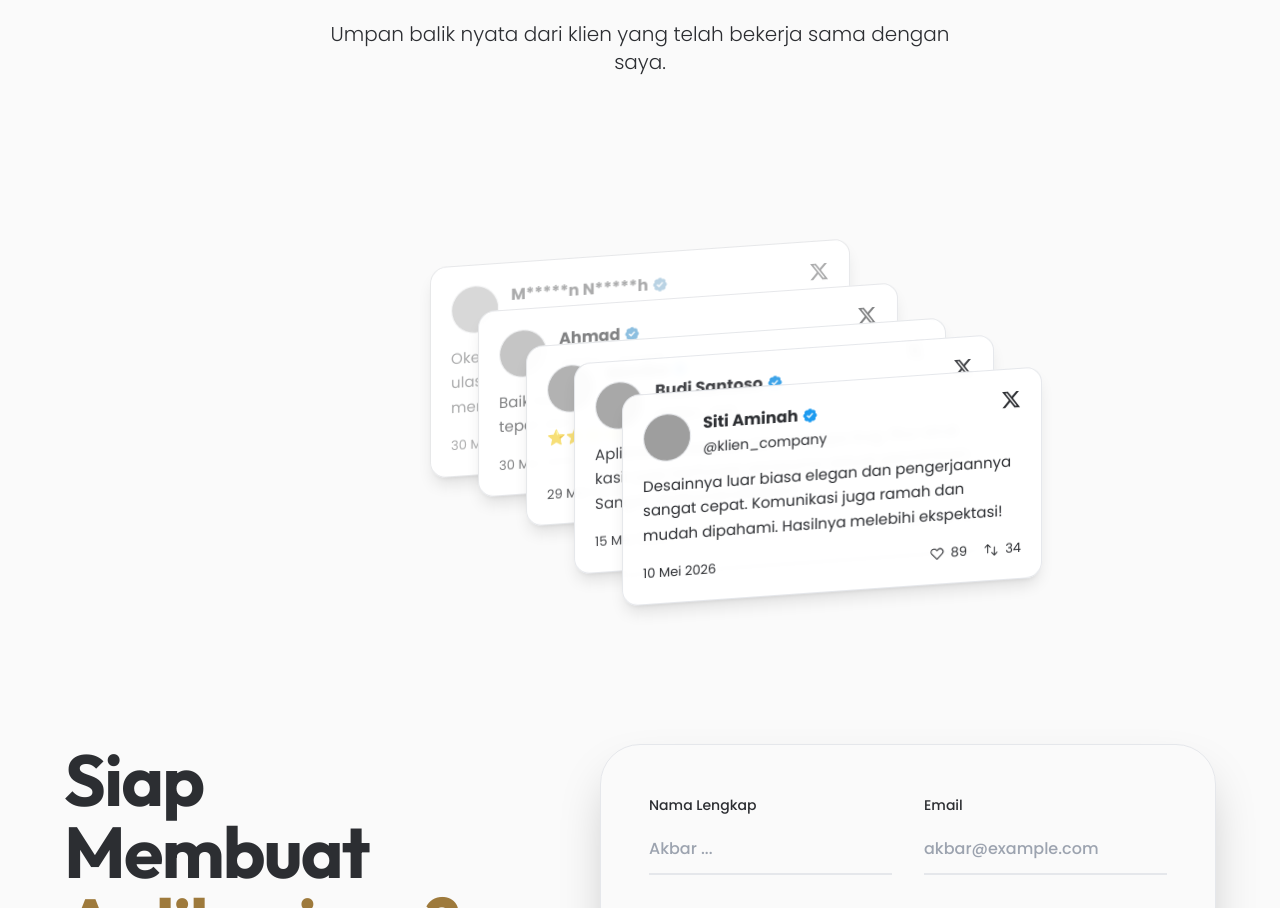
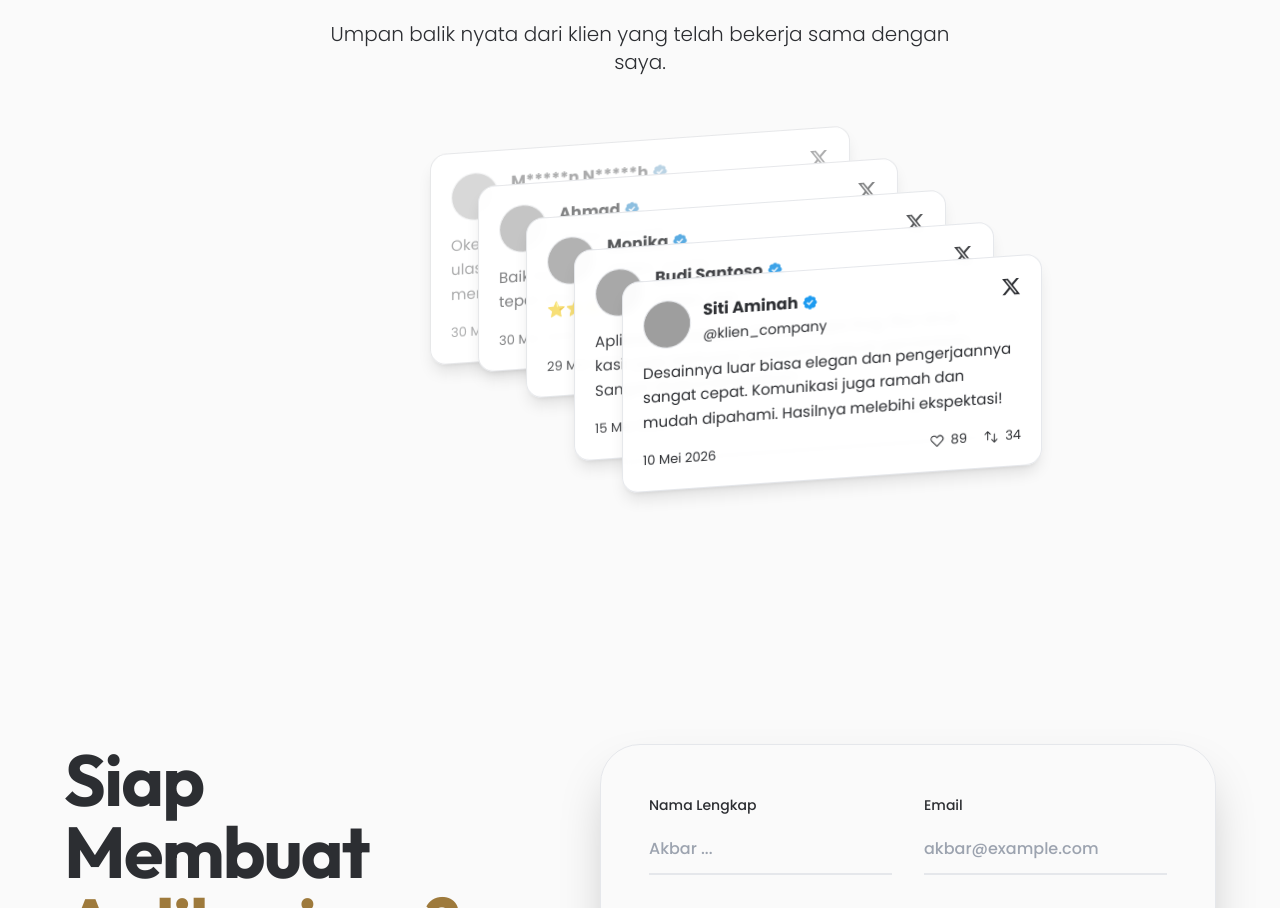
Before and after one commit to akbaralfaidah/akbaralfaidah-website-portofolio, a React (Vite) app: page / in a window 1280 px wide. Shown: the part 6793-7701 px from the top of the page. Built offline with nearby package versions, Linux system fonts and the light colour scheme; grey boxes are pictures that could not be loaded.

Commit message:
style: fix vertical gap above testimonial cards by aligning grid items to start

```diff
--- a/src/components/ui/twitter-testimonial-cards.jsx
+++ b/src/components/ui/twitter-testimonial-cards.jsx
@@ -143,7 +143,7 @@ export function Testimonials({ cards }) {
   ];
 
   return (
-    <div className="grid [grid-template-areas:'stack'] place-items-center opacity-100 w-full min-h-[400px] sm:min-h-[500px]">
+    <div className="grid [grid-template-areas:'stack'] place-items-start justify-items-center opacity-100 w-full min-h-[400px] sm:min-h-[500px] pt-4 sm:pt-8">
       {displayCards.map((cardProps, index) => {
         return (
           <TestimonialCard
```
